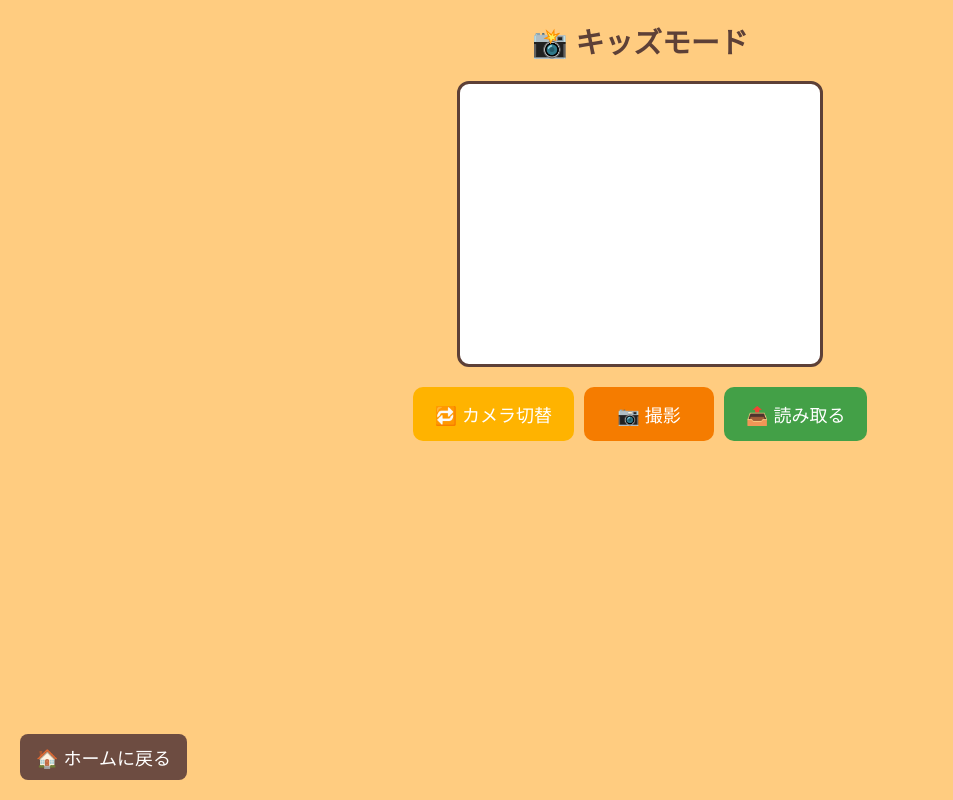
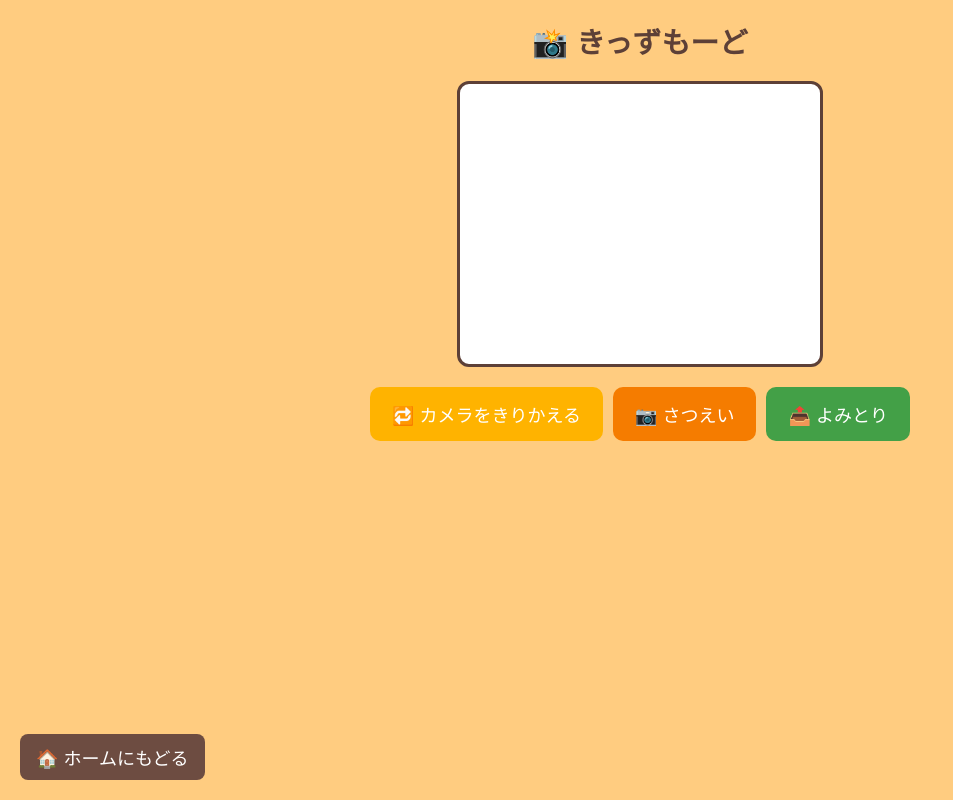
Before and after one commit to okekeyade/business, a Flask app: page /kids in a window 1280 px wide. Shown: the whole page, without its empty margins (0-953 px from the left). Run offline with Flask 3, Linux system fonts and the light colour scheme; parts of the project's set-up code (start-up, migrations or seed data) failed here and were passed over.

Commit message:
Update kids.html

```diff
--- a/templates/kids.html
+++ b/templates/kids.html
@@ -3,7 +3,7 @@
 <head>
   <meta charset="UTF-8">
   <meta name="viewport" content="width=device-width, initial-scale=1.0">
-  <title>キッズモード</title>
+  <title>きっずもーど</title>
   <style>
     body {
       font-family: "Noto Sans JP", sans-serif;
@@ -93,7 +93,7 @@
   </style>
 </head>
 <body>
-  <h1>📸 キッズモード</h1>
+  <h1>📸 きっずもーど</h1>
 
   <div id="camera-container">
     <video id="camera" autoplay playsinline></video>
@@ -101,20 +101,20 @@
   </div>
 
   <div class="button-group">
-    <button id="flip-btn">🔁 カメラ切替</button>
-    <button id="capture-btn">📷 撮影</button>
-    <button id="send-btn">📤 読み取る</button>
+    <button id="flip-btn">🔁 カメラをきりかえる</button>
+    <button id="capture-btn">📷 さつえい</button>
+    <button id="send-btn">📤 よみとり</button>
   </div>
 
   <div id="result"></div>
 
   <div class="item-box" id="item-box" style="display:none;">
-    <strong>🧾 読み取った内容:</strong><br>
-    品目：<span id="item-name"></span><br>
-    金額：<span id="item-price"></span> 円
+    <strong>🧾 よみとったないよう:</strong><br>
+    どんな：<span id="item-name"></span><br>
+    いくら：<span id="item-price"></span> えん
   </div>
 
-  <button id="home-btn" onclick="location.href='/'">🏠 ホームに戻る</button>
+  <button id="home-btn" onclick="location.href='/'">🏠 ホームにもどる</button>
 
   <script>
     let video = document.getElementById('camera');
@@ -146,7 +146,7 @@
       canvas.width = video.videoWidth;
       canvas.height = video.videoHeight;
       ctx.drawImage(video, 0, 0, canvas.width, canvas.height);
-      document.getElementById('result').innerText = "📷 撮れたよ！「読み取る」ボタンを押してね！";
+      document.getElementById('result').innerText = "📷 とれたよ！「よみとる」ボタンをおしてね！";
     };
 
     document.getElementById('send-btn').onclick = async () => {
```
